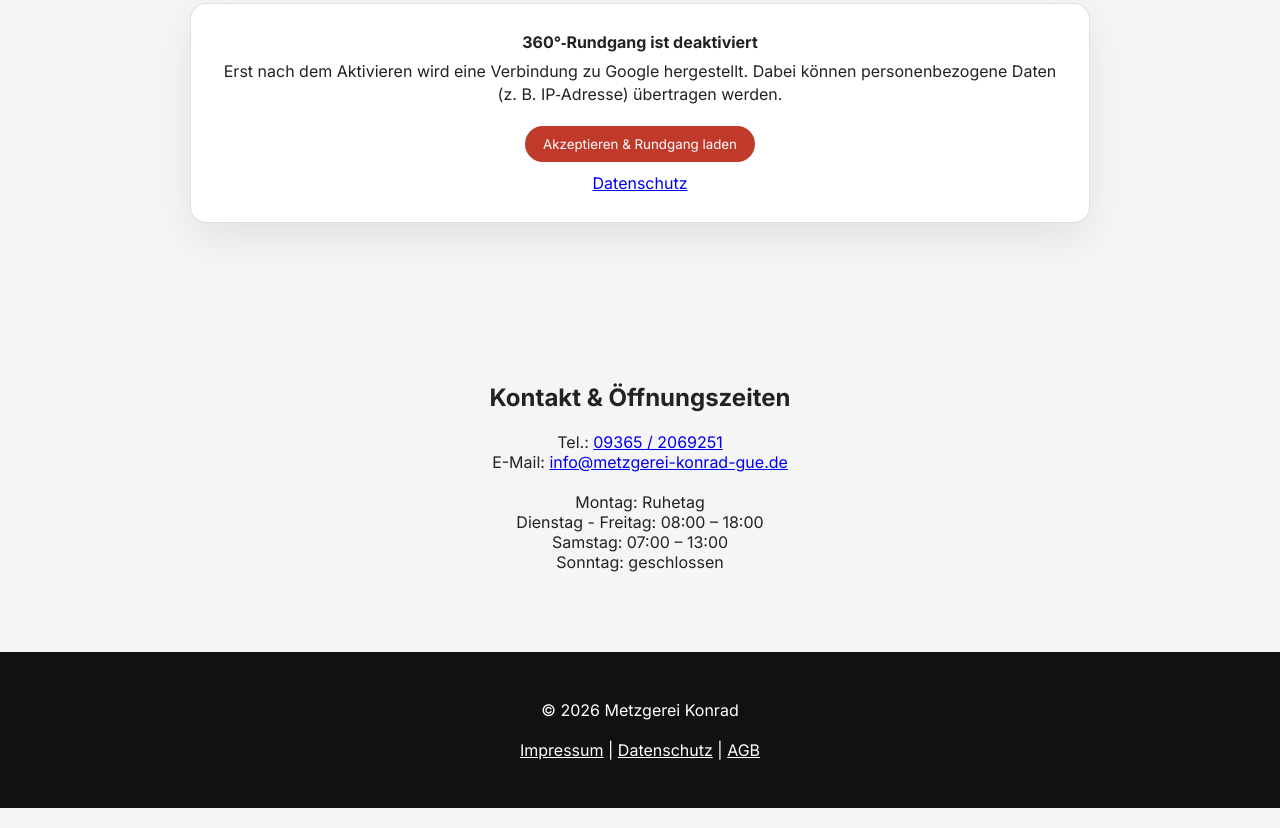
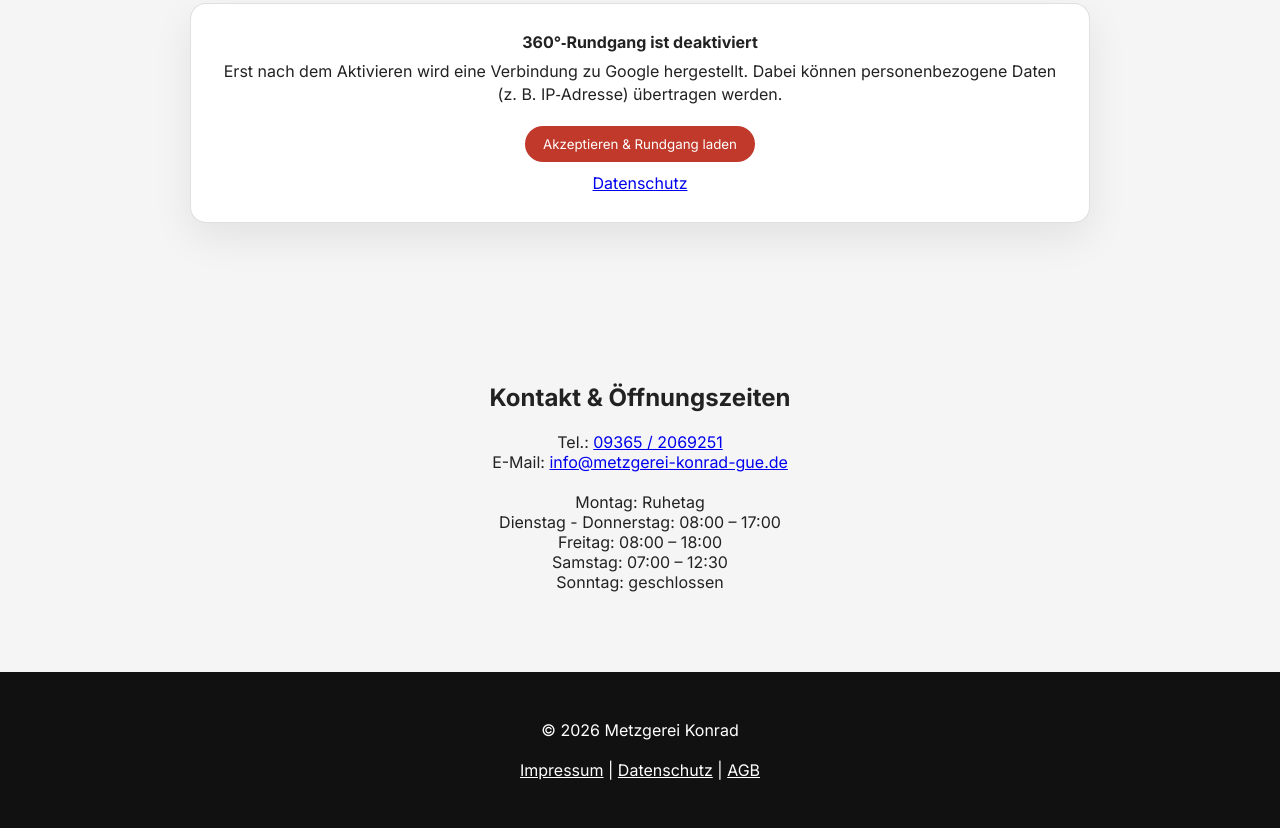
Before and after one commit to metzgereikonrad/metzgerei-konrad-gue, a plain HTML site: page index.html in a window 1280 px wide. Shown: the part 2378-3206 px from the top of the page. Drawn offline with Linux system fonts and the light colour scheme.

Commit message:
Update index.html

```diff
--- a/index.html
+++ b/index.html
@@ -407,8 +407,9 @@
   <p> E-Mail: <a class="pill" href="mailto:info@metzgerei-konrad-gue.de">info@metzgerei-konrad-gue.de</a></p>
   <br>
   <p>Montag: Ruhetag</p>
-  <p>Dienstag - Freitag: 08:00 – 18:00</p>
-  <p>Samstag: 07:00 – 13:00</p>
+  <p>Dienstag - Donnerstag: 08:00 – 17:00</p>
+ <p>Freitag: 08:00 – 18:00</p>
+  <p>Samstag: 07:00 – 12:30</p>
   <p>Sonntag: geschlossen</p>
 </section>
 
```
